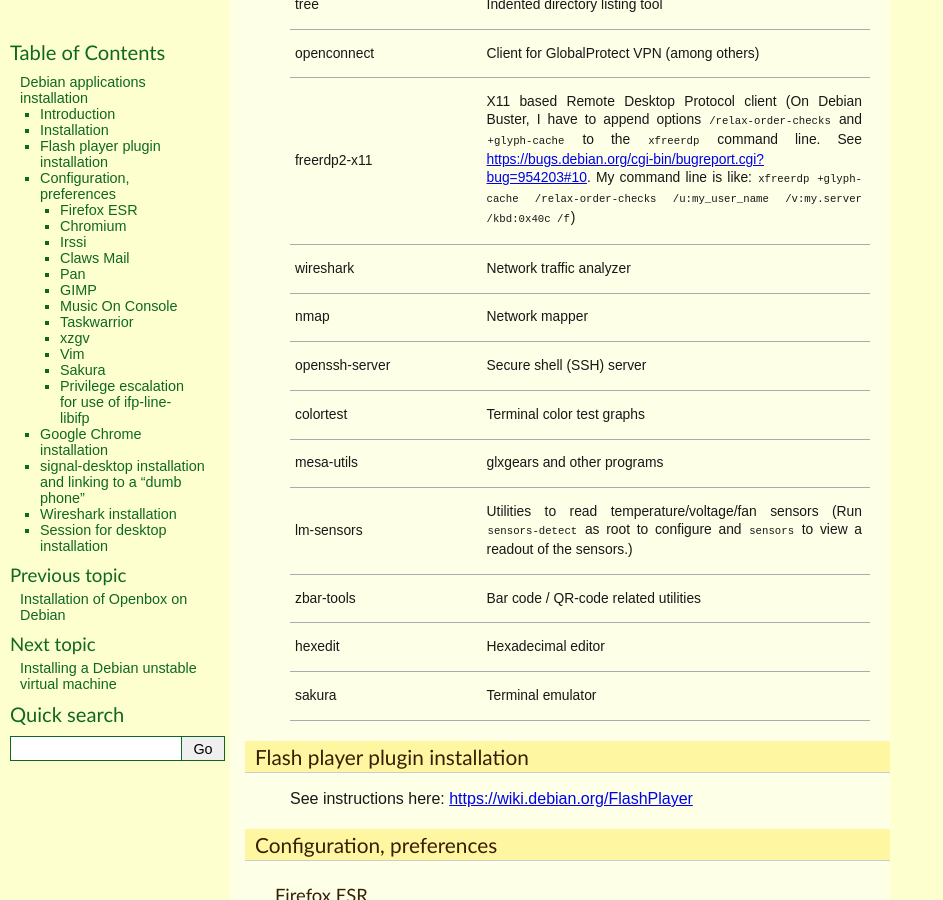
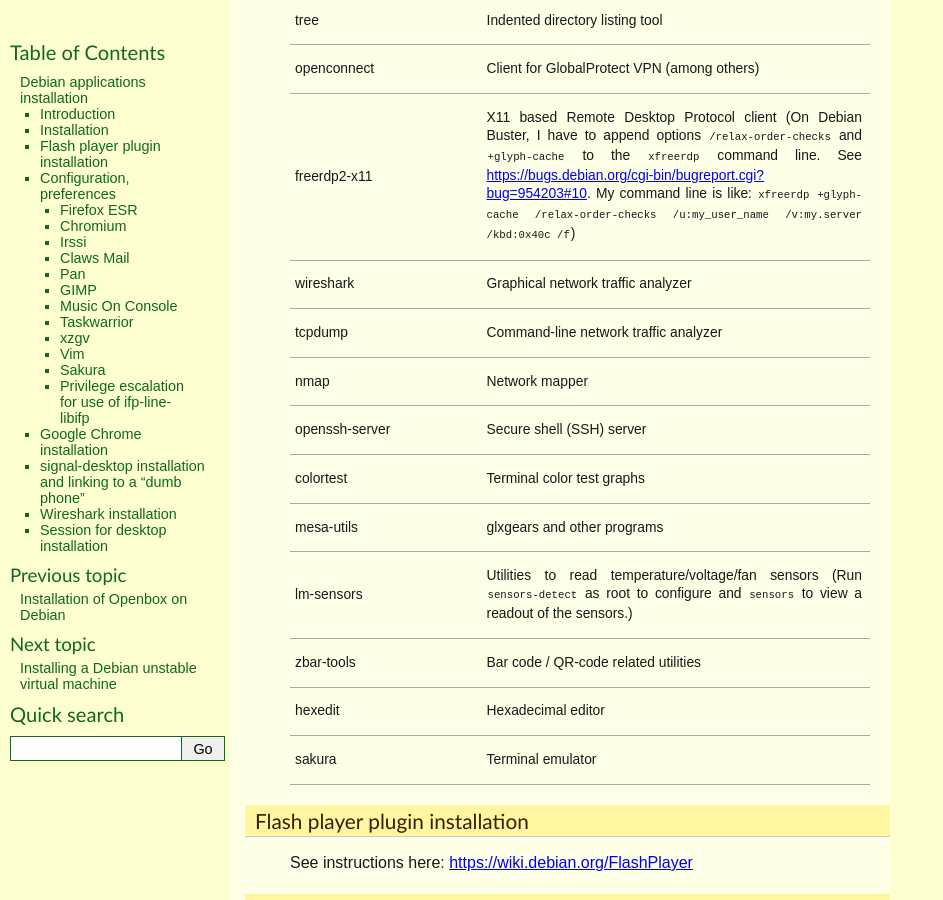
Before and after one commit to thierr26/thierr26_personal_notes_sphinx_sources, a Sphinx documentation site: the page built from source/debian_apps_install.rst, in a window 1280 px wide and 900 px high, scrolled down 5028 px. Shown: the whole window, without its empty margins (0-943 px from the left). Built offline with Sphinx 7.4.7, drawn with Linux system fonts in a browser that asks for light colours.

Commit message:
Add tcpdump

```diff
--- a/source/debian_apps_install.rst
+++ b/source/debian_apps_install.rst
@@ -89,6 +89,7 @@
       openconnect \
       freerdp2-x11 \
       wireshark \
+      tcpdump \
       nmap \
       openssh-server \
       colortest \
@@ -225,7 +226,9 @@
       line is like: ``xfreerdp +glyph-cache /relax-order-checks /u:my_user_name
       /v:my.server /kbd:0x40c /f``)
   * - wireshark
-    - Network traffic analyzer
+    - Graphical network traffic analyzer
+  * - tcpdump
+    - Command-line network traffic analyzer
   * - nmap
     - Network mapper
   * - openssh-server
```
